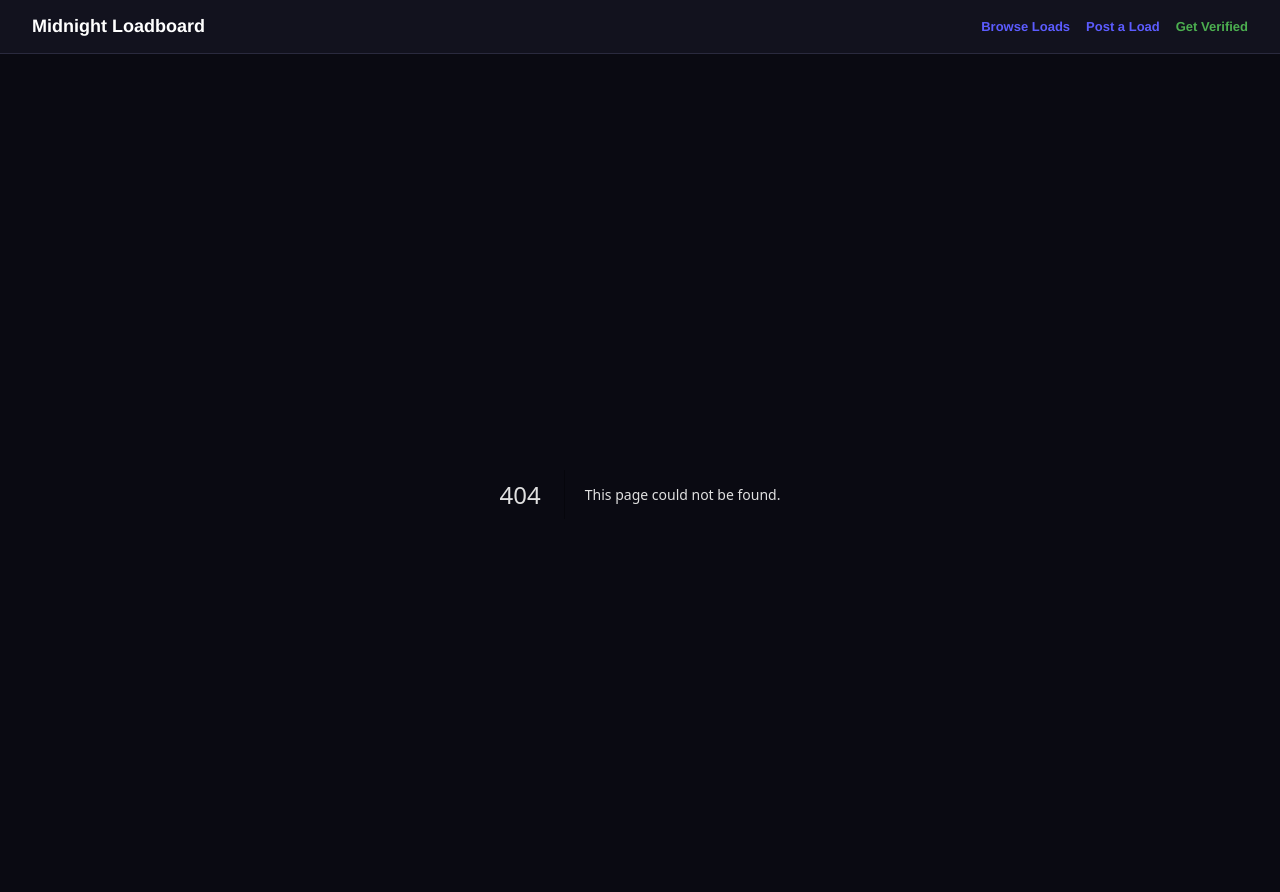
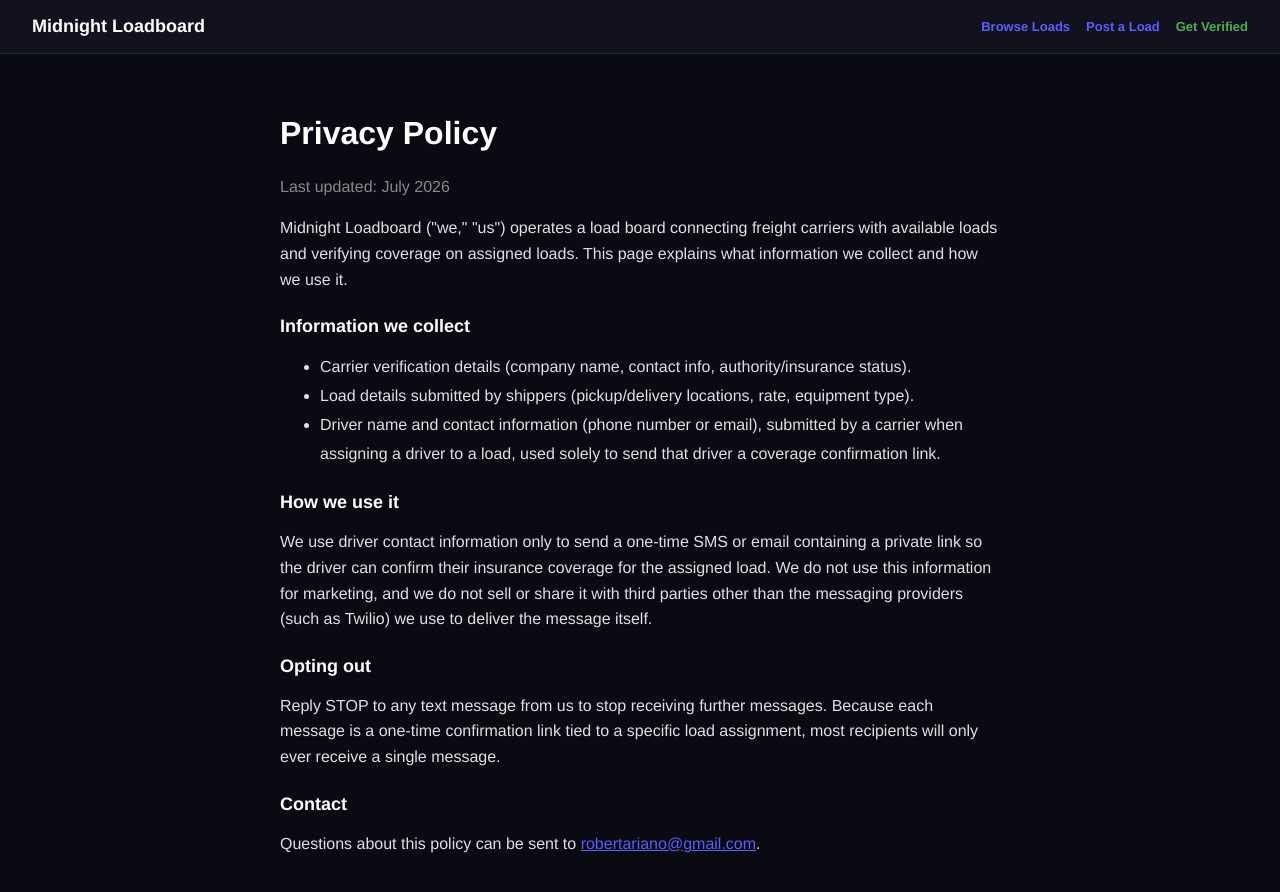
Before and after one commit to Robariano/midnight-loadboard-app, a Next.js app: page /privacy-policy in a window 1280 px wide. Before the commit this address had no page. Shown: the top 892 px of the page. Built offline with nearby package versions, Linux system fonts and the light colour scheme.

Commit message:
Add privacy policy and terms of service pages (required for Twilio A2P 10DLC campaign registration)

```diff
--- /dev/null
+++ b/app/privacy-policy/page.js
@@ -0,0 +1,43 @@
+export default function PrivacyPolicy() {
+  return (
+    <div>
+      <h1 style={{ color: "#fff" }}>Privacy Policy</h1>
+      <p style={{ color: "#888", lineHeight: 1.6 }}>Last updated: July 2026</p>
+
+      <p style={{ color: "#e0e0e0", lineHeight: 1.6 }}>
+        Midnight Loadboard ("we," "us") operates a load board connecting freight carriers with
+        available loads and verifying coverage on assigned loads. This page explains what
+        information we collect and how we use it.
+      </p>
+
+      <h2 style={{ color: "#fff", fontSize: 18, marginTop: 24 }}>Information we collect</h2>
+      <ul style={{ color: "#e0e0e0", lineHeight: 1.8 }}>
+        <li>Carrier verification details (company name, contact info, authority/insurance status).</li>
+        <li>Load details submitted by shippers (pickup/delivery locations, rate, equipment type).</li>
+        <li>Driver name and contact information (phone number or email), submitted by a carrier when
+          assigning a driver to a load, used solely to send that driver a coverage confirmation link.</li>
+      </ul>
+
+      <h2 style={{ color: "#fff", fontSize: 18, marginTop: 24 }}>How we use it</h2>
+      <p style={{ color: "#e0e0e0", lineHeight: 1.6 }}>
+        We use driver contact information only to send a one-time SMS or email containing a private
+        link so the driver can confirm their insurance coverage for the assigned load. We do not use
+        this information for marketing, and we do not sell or share it with third parties other than
+        the messaging providers (such as Twilio) we use to deliver the message itself.
+      </p>
+
+      <h2 style={{ color: "#fff", fontSize: 18, marginTop: 24 }}>Opting out</h2>
+      <p style={{ color: "#e0e0e0", lineHeight: 1.6 }}>
+        Reply STOP to any text message from us to stop receiving further messages. Because each
+        message is a one-time confirmation link tied to a specific load assignment, most recipients
+        will only ever receive a single message.
+      </p>
+
+      <h2 style={{ color: "#fff", fontSize: 18, marginTop: 24 }}>Contact</h2>
+      <p style={{ color: "#e0e0e0", lineHeight: 1.6 }}>
+        Questions about this policy can be sent to{" "}
+        <a href="mailto:robertariano@gmail.com" style={{ color: "#5c5cff" }}>robertariano@gmail.com</a>.
+      </p>
+    </div>
+  );
+}
```
Also changed, not shown: app/terms-of-service/page.js (added, +41 -0 lines).
